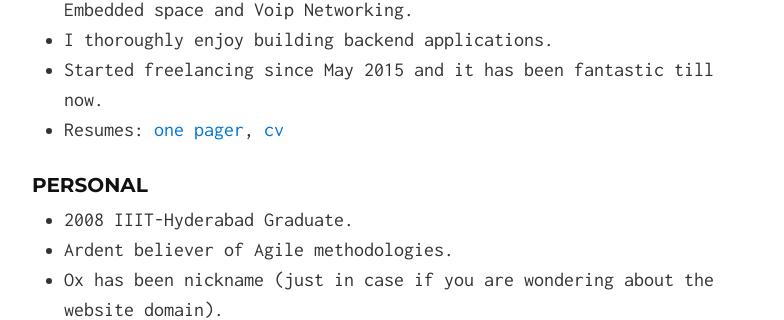
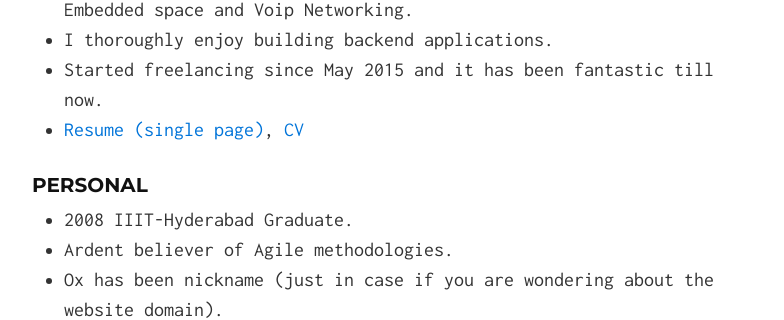
Before and after one commit to dhunnapotha/myblog, a Jekyll site: the page built from index.md, in a window 1280 px wide. Shown: the part 355-675 px from the top of the page, without its empty margins (246-1030 px from the left). Built offline with Jekyll 4.4.1, drawn with Linux system fonts in a browser that asks for light colours.

Commit message:
Updated the resume text in the web page

```diff
--- a/index.md
+++ b/index.md
@@ -11,7 +11,7 @@ title: Ruby, Javascript, Rails & Chef Consultant, Software Architect, Co-Founder
 * 7+ years of experience in designing and developing applications in various fields, viz. Web Development, Infrastructure Automation, Embedded space and Voip Networking.
 * I thoroughly enjoy building backend applications.
 * Started freelancing since May 2015 and it has been fantastic till now.
-* Resumes: [one pager](docs/bullzye.pdf), [cv](docs/cv-dec27-2019.pdf)
+* [Resume (single page)](docs/bullzye.pdf), [CV](docs/cv-dec27-2019.pdf)
 
 
 #### Personal
```
Also changed, not shown: 15 other files.
